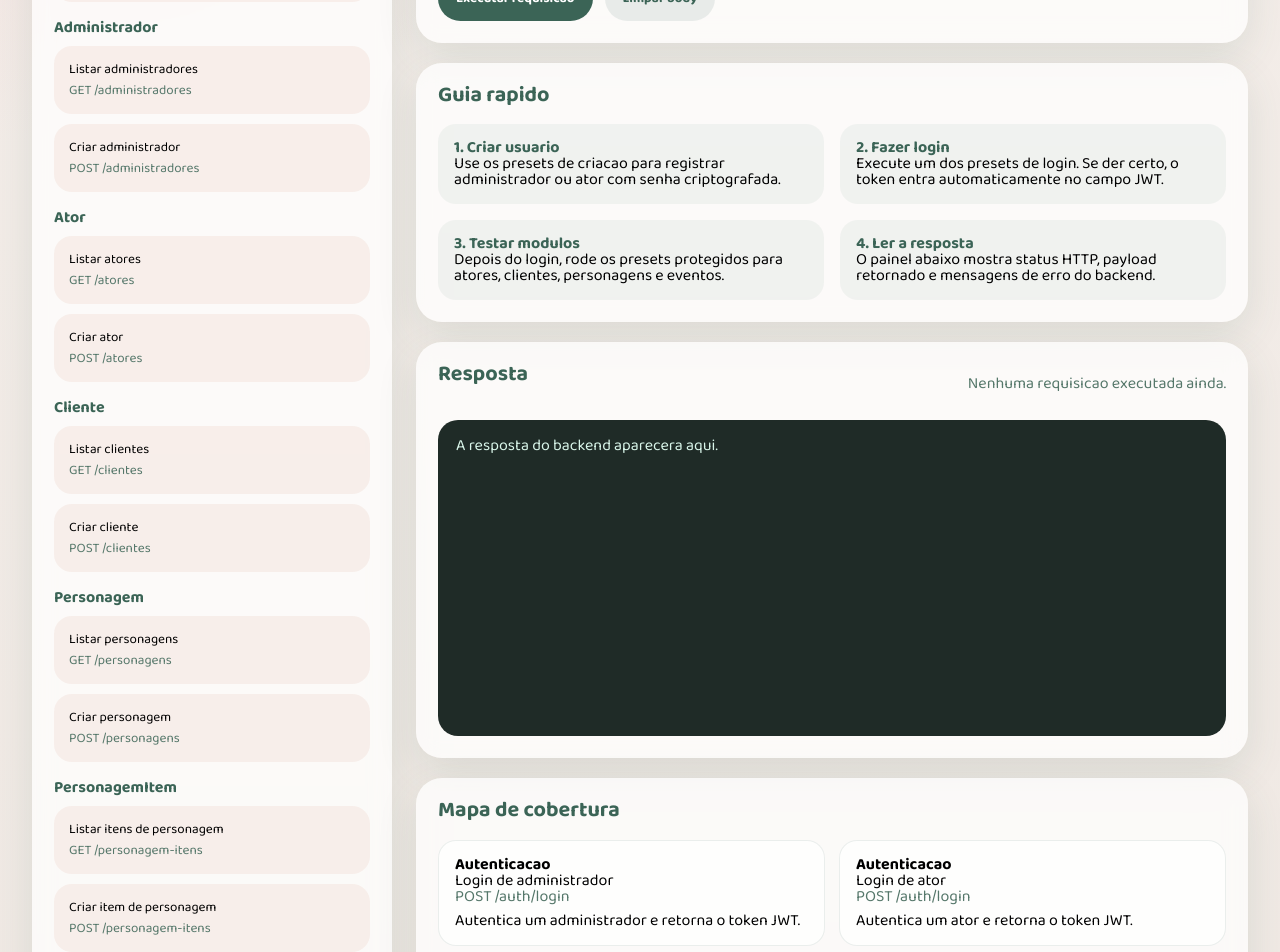
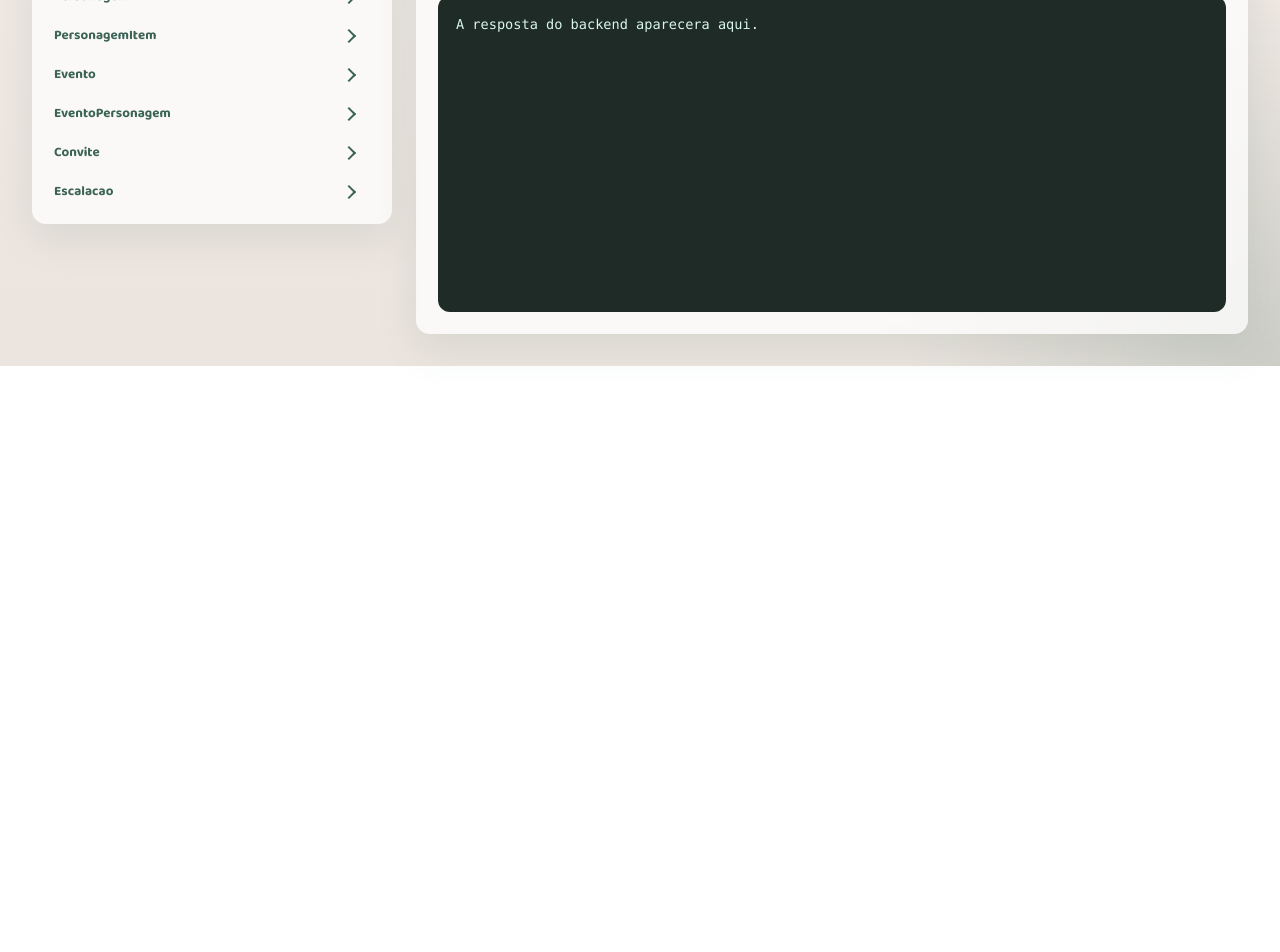
Before and after one commit to ArthurDP-03/EncantadaPersonagem_Interno, a React (Vite) app in the folder Front/: page /testes in a window 1280 px wide. Shown: the part 760-1712 px from the top of the page. After the commit the page ends 1126 px from the top, so only its background shows below. Built offline with nearby package versions, Linux system fonts and the light colour scheme.

Commit message:
Correções na tela de testes para melhor vizualização geral

```diff
--- a/Front/src/components/demo/index.css
+++ b/Front/src/components/demo/index.css
@@ -46,10 +46,10 @@
 .demo-status-card {
   min-width: 280px;
   padding: 18px 20px;
-  border-radius: 22px;
+  border-radius: 14px;
   background: rgba(255, 255, 255, 0.72);
   box-shadow: 0 18px 40px rgba(59, 100, 86, 0.12);
-  display: s;
+  display: flex;
   flex-direction: column;
   gap: 8px;
 }
@@ -68,7 +68,7 @@
 
 .demo-layout {
   display: grid;
-  grid-template-columns: 360px 1fr;
+  grid-template-columns: minmax(300px, 360px) 1fr;
   gap: 24px;
 }
 
@@ -80,7 +80,7 @@
 }
 
 .demo-panel {
-  border-radius: 26px;
+  border-radius: 14px;
   padding: 22px;
   background: rgba(255, 255, 255, 0.74);
   backdrop-filter: blur(10px);
@@ -118,12 +118,21 @@
 .demo-field input,
 .demo-field select,
 .demo-field textarea {
-  border: 1px solid rgba(59, 100, 86, 0.15);
-  border-radius: 18px;
+  border: 1px solid rgba(59, 100, 86, 0.25);
+  border-radius: 10px;
   padding: 12px 14px;
   background: rgba(255, 255, 255, 0.86);
   color: #27463a;
   resize: vertical;
+  transition: border-color 150ms ease, box-shadow 150ms ease;
+}
+
+.demo-field input:focus,
+.demo-field select:focus,
+.demo-field textarea:focus {
+  outline: none;
+  border-color: var(--verde-1);
+  box-shadow: 0 0 0 3px rgba(59, 100, 86, 0.12);
 }
 
 .demo-groups {
@@ -145,11 +154,11 @@
 .demo-action {
   text-align: left;
   border: 1px solid transparent;
-  border-radius: 18px;
+  border-radius: 10px;
   padding: 12px 14px;
   background: rgba(231, 189, 177, 0.2);
   cursor: pointer;
-  transition: transform 120ms ease, border-color 120ms ease, background 120ms ease;
+  transition: transform 120ms ease, border-color 120ms ease, background 120ms ease, box-shadow 120ms ease;
 }
 
 .demo-action:hover,
@@ -157,6 +166,7 @@
   transform: translateY(-1px);
   border-color: rgba(59, 100, 86, 0.25);
   background: rgba(242, 193, 196, 0.35);
+  box-shadow: 0 4px 12px rgba(59, 100, 86, 0.08);
 }
 
 .demo-action span,
@@ -216,72 +226,80 @@
   cursor: progress;
 }
 
-.demo-help-grid {
-  display: grid;
-  grid-template-columns: repeat(2, minmax(0, 1fr));
-  gap: 16px;
-}
-
-.demo-help-grid article {
-  padding: 16px;
-  border-radius: 18px;
-  background: rgba(59, 100, 86, 0.06);
-}
-
-.demo-help-grid p {
-  margin-bottom: 0;
-}
-
 .response-panel pre {
   margin: 0;
   min-height: 280px;
   max-height: 520px;
   overflow: auto;
-  border-radius: 20px;
+  border-radius: 12px;
   padding: 18px;
   background: #1f2b27;
   color: #d9f6ea;
+  font-size: 0.85rem;
+  font-family: 'JetBrains Mono', 'Fira Code', 'Consolas', monospace;
+  line-height: 1.5;
 }
 
-.response-header {
+.response-panel h2 {
+  margin-bottom: 16px;
+}
+
+/* Group toggle */
+.demo-group-toggle {
   display: flex;
   justify-content: space-between;
   align-items: center;
-  gap: 16px;
-  margin-bottom: 16px;
+  width: 100%;
+  cursor: pointer;
+  user-select: none;
+  border: none;
+  background: none;
+  border-radius: 8px;
+  padding: 4px 8px;
+  margin: -4px -8px;
+  transition: background 120ms ease;
 }
 
-.response-header span {
-  color: #55776a;
+.demo-group-toggle h3 {
+  margin: 0;
 }
 
-.demo-coverage {
-  display: grid;
-  grid-template-columns: repeat(2, minmax(0, 1fr));
-  gap: 14px;
+.demo-group-toggle:hover {
+  background: rgba(59, 100, 86, 0.06);
 }
 
-.demo-coverage-item {
-  padding: 16px;
-  border-radius: 18px;
-  border: 1px solid rgba(59, 100, 86, 0.1);
-  background: rgba(255, 255, 255, 0.7);
+.demo-chevron {
+  display: inline-block;
+  width: 8px;
+  height: 8px;
+  border-right: 2px solid var(--verde-1);
+  border-bottom: 2px solid var(--verde-1);
+  transform: rotate(45deg);
+  transition: transform 200ms ease;
+  flex-shrink: 0;
 }
 
-.demo-coverage-item strong,
-.demo-coverage-item span,
-.demo-coverage-item small {
-  display: block;
+.demo-chevron.collapsed {
+  transform: rotate(-45deg);
 }
 
-.demo-coverage-item small {
-  color: #55776a;
-  margin-bottom: 8px;
+/* Method badges */
+.method-badge {
+  display: inline-block;
+  padding: 2px 6px;
+  border-radius: 4px;
+  font-size: 0.7rem;
+  font-weight: 700;
+  letter-spacing: 0.04em;
+  margin-right: 6px;
+  color: #fff;
 }
 
-.demo-coverage-item p {
-  margin: 0;
-}
+.method-get { background: #2e7d5b; }
+.method-post { background: #2b6cb0; }
+.method-put { background: #b07d2b; }
+.method-patch { background: #9b6f1e; }
+.method-delete { background: #b03030; }
 
 @media (max-width: 1100px) {
   .demo-layout {
--- a/Front/src/components/demo/index.jsx
+++ b/Front/src/components/demo/index.jsx
@@ -1,4 +1,4 @@
-import { useMemo, useState } from 'react'
+import { useState } from 'react'
 import './index.css'
 
 const endpointGroups = [
@@ -275,18 +275,32 @@ function Demo() {
     const [statusText, setStatusText] = useState('Nenhuma requisicao executada ainda.')
     const [isLoading, setIsLoading] = useState(false)
     const [errorText, setErrorText] = useState('')
-
-    const flattenedActions = useMemo(
-        () => endpointGroups.flatMap((group) => group.actions.map((action) => ({ ...action, entity: group.entity }))),
-        []
+    const [collapsedGroups, setCollapsedGroups] = useState(
+        () => new Set(endpointGroups.map((g) => g.entity))
     )
 
-    function selectAction(action) {
+    function selectAction(action, entity) {
         setSelectedActionLabel(action.label)
         setMethod(action.method)
         setPath(action.path)
         setBody(formatBody(action.body))
         setErrorText('')
+        if (entity) {
+            setCollapsedGroups((prev) => {
+                const next = new Set(prev)
+                next.delete(entity)
+                return next
+            })
+        }
+    }
+
+    function toggleGroup(entity) {
+        setCollapsedGroups((prev) => {
+            const next = new Set(prev)
+            if (next.has(entity)) next.delete(entity)
+            else next.add(entity)
+            return next
+        })
     }
 
     async function handleSubmit(event) {
@@ -382,20 +396,32 @@ function Demo() {
                             <div className="demo-groups">
                                 {endpointGroups.map((group) => (
                                     <section key={group.entity} className="demo-group">
+                                        <button
+                                            type="button"
+                                            className="demo-group-toggle"
+                                            onClick={() => toggleGroup(group.entity)}
+                                        >
                                             <h3>{group.entity}</h3>
+                                            <span className={collapsedGroups.has(group.entity) ? 'demo-chevron collapsed' : 'demo-chevron'} />
+                                        </button>
+                                        {!collapsedGroups.has(group.entity) && (
                                             <div className="demo-action-list">
                                                 {group.actions.map((action) => (
                                                     <button
                                                         key={action.label}
                                                         type="button"
                                                         className={selectedActionLabel === action.label ? 'demo-action active' : 'demo-action'}
-                                                    onClick={() => selectAction(action)}
+                                                        onClick={() => selectAction(action, group.entity)}
                                                     >
                                                         <span>{action.label}</span>
-                                                    <small>{action.method} {action.path}</small>
+                                                        <small>
+                                                            <span className={`method-badge method-${action.method.toLowerCase()}`}>{action.method}</span>
+                                                            {action.path}
+                                                        </small>
                                                     </button>
                                                 ))}
                                             </div>
+                                        )}
                                     </section>
                                 ))}
                             </div>
@@ -423,15 +449,17 @@ function Demo() {
                                     </label>
                                 </div>
 
+                                {!['GET', 'DELETE'].includes(method) && (
                                     <label className="demo-field">
                                         <span>Body JSON</span>
                                         <textarea
                                             value={body}
                                             onChange={(event) => setBody(event.target.value)}
-                                        rows={16}
+                                            rows={10}
                                             placeholder={"{\n  \"campo\": \"valor\"\n}"}
                                         />
                                     </label>
+                                )}
 
                                 <div className="demo-form-actions">
                                     <button type="submit" className="demo-submit" disabled={isLoading}>
@@ -444,52 +472,13 @@ function Demo() {
                             </form>
                         </div>
 
-                        <div className="demo-panel">
-                            <h2>Guia rapido</h2>
-                            <div className="demo-help-grid">
-                                <article>
-                                    <h3>1. Criar usuario</h3>
-                                    <p>Use os presets de criacao para registrar administrador ou ator com senha criptografada.</p>
-                                </article>
-                                <article>
-                                    <h3>2. Fazer login</h3>
-                                    <p>Execute um dos presets de login. Se der certo, o token entra automaticamente no campo JWT.</p>
-                                </article>
-                                <article>
-                                    <h3>3. Testar modulos</h3>
-                                    <p>Depois do login, rode os presets protegidos para atores, clientes, personagens e eventos.</p>
-                                </article>
-                                <article>
-                                    <h3>4. Ler a resposta</h3>
-                                    <p>O painel abaixo mostra status HTTP, payload retornado e mensagens de erro do backend.</p>
-                                </article>
-                            </div>
-                        </div>
-
                         <div className="demo-panel response-panel">
-                            <div className="response-header">
                             <h2>Resposta</h2>
-                                <span>{statusText}</span>
-                            </div>
                             <pre>
                                 {responseData === null
                                     ? 'A resposta do backend aparecera aqui.'
                                     : JSON.stringify(responseData, null, 2)}
                             </pre>
-                        </div>
-
-                        <div className="demo-panel">
-                            <h2>Mapa de cobertura</h2>
-                            <div className="demo-coverage">
-                                {flattenedActions.map((action) => (
-                                    <div key={`${action.entity}-${action.label}`} className="demo-coverage-item">
-                                        <strong>{action.entity}</strong>
-                                        <span>{action.label}</span>
-                                        <small>{action.method} {action.path}</small>
-                                        <p>{action.description}</p>
-                                    </div>
-                                ))}
-                            </div>
                         </div>
                     </main>
                 </div>
```
Also changed, not shown: Front/src/App.jsx (+5 -8 lines). Lines whose indentation alone changed are shown as unchanged.
